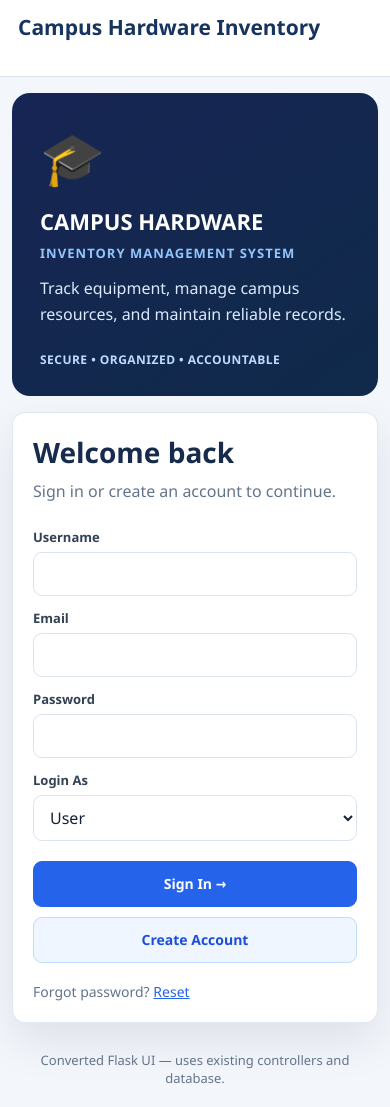
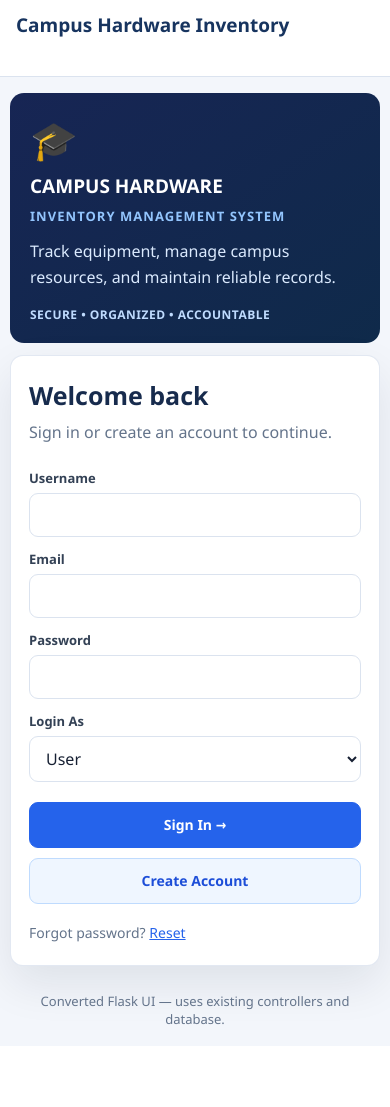
Before and after one commit to gallogoerica21-code/MIDTERM, a Flask app: page /login in a window 390 px wide. After the commit the page ends 1025 px from the top, so only its background shows below. Run offline with Flask 3, Linux system fonts and the light colour scheme.

Commit message:
Improve mobile web layouts
Co-authored-by: Copilot <223556219+Copilot@users.noreply.github.com>

```diff
--- a/static/styles.css
+++ b/static/styles.css
@@ -961,19 +963,45 @@ footer p {
     padding: 22px 18px;
   }
 
+  .site-header-inner {
+    flex-wrap: wrap;
+  }
+
+  .site-header nav {
+    justify-content: flex-start;
+  }
+
   .login-grid {
     grid-template-columns: 1fr;
     gap: 16px;
     min-height: 0;
   }
 
+  .brand-inner {
+    max-width: 560px;
+  }
+
   .brand-panel {
-    min-height: 230px;
-    padding: 28px;
+    min-height: 0;
+    padding: 24px 28px;
   }
 
   .grid {
     grid-template-columns: 1fr;
+  }
+
+  .grid > *,
+  .admin-dashboard,
+  .admin-dashboard > * {
+    min-width: 0;
+  }
+
+  .table-scroll table {
+    min-width: 640px;
+  }
+
+  .inventory-table {
+    min-width: 620px;
   }
 
   .admin-overview-cards {
@@ -990,26 +1029,75 @@ footer p {
   .site-header-inner {
     align-items: flex-start;
     flex-direction: column;
-    gap: 10px;
-    padding: 14px 18px;
+    gap: 8px;
+    padding: 14px 16px;
+  }
+
+  .site-header h1 {
+    font-size: 19px;
+    overflow-wrap: anywhere;
   }
 
   .site-header nav {
     justify-content: flex-start;
-    margin: 0 -8px;
+    margin: 0 -6px;
+    gap: 2px;
   }
 
   .site-header nav a {
-    padding: 8px;
+    padding: 8px 6px;
+    font-size: 13px;
   }
 
   main > .container {
-    padding: 16px 12px;
+    padding: 16px 10px;
   }
 
   .card {
+    padding: 18px 16px;
+    border-radius: 13px;
+  }
+
+  h2 {
+    font-size: 22px;
+  }
+
+  .login-grid {
+    gap: 12px;
+  }
+
+  .brand-panel {
     padding: 20px;
-    border-radius: 13px;
+    border-radius: 14px;
+  }
+
+  .brand-icon {
+    margin-bottom: 8px;
+    font-size: 38px;
+  }
+
+  .brand-panel h3 {
+    font-size: 19px;
+  }
+
+  .brand-panel .tagline {
+    margin-top: 14px;
+  }
+
+  .auth-card {
+    padding: 22px 18px;
+  }
+
+  .auth-card h2 {
+    font-size: 25px;
+  }
+
+  .form-actions {
+    flex-direction: column;
+  }
+
+  .form-actions > * {
+    width: 100%;
   }
 
   .filter {
@@ -1074,4 +1213,50 @@ footer p {
   td form {
     display: flex;
   }
+
+  .approval-actions,
+  .approval-actions form {
+    flex-wrap: nowrap;
+  }
+
+  .approval-actions button {
+    min-width: 76px;
+  }
+
+  footer {
+    padding: 10px 14px 18px;
+  }
 }
+
+@media (max-width: 380px) {
+  .site-header-inner {
+    padding-right: 12px;
+    padding-left: 12px;
+  }
+
+  .site-header nav {
+    margin-right: -4px;
+    margin-left: -4px;
+  }
+
+  .site-header nav a {
+    padding-right: 5px;
+    padding-left: 5px;
+    font-size: 12px;
+  }
+
+  main > .container {
+    padding-right: 8px;
+    padding-left: 8px;
+  }
+
+  .card,
+  .admin-inventory-card {
+    padding-right: 12px;
+    padding-left: 12px;
+  }
+
+  .admin-overview-cards {
+    grid-template-columns: 1fr;
+  }
+}
--- a/templates/borrow_history.html
+++ b/templates/borrow_history.html
@@ -2,6 +2,7 @@
 {% block content %}
 <section class="card">
   <h2>Borrow History</h2>
+  <div class="table-scroll">
   <table>
     <thead>
       <tr><th>Borrow ID</th><th>Student</th><th>Student ID</th><th>Item ID</th><th>Item Name</th><th>Quantity</th><th>Returned</th><th>Pay By</th><th>Status</th><th>Borrowed At</th></tr>
@@ -23,5 +24,6 @@
       {% endfor %}
     </tbody>
   </table>
+  </div>
 </section>
 {% endblock %}
--- a/templates/dashboard.html
+++ b/templates/dashboard.html
@@ -159,6 +159,7 @@
     </form>
 
     <h3 style="margin-top:18px">Inventory</h3>
+    <div class="table-scroll">
     <table>
       <thead>
         <tr><th>ID</th><th>Name</th><th>Category</th><th>Qty</th><th>Status</th></tr>
@@ -175,6 +176,7 @@
         {% endfor %}
       </tbody>
     </table>
+    </div>
   </section>
 
   {% if user.get('role') != 'ADMIN' %}
@@ -195,6 +197,7 @@
     </form>
 
     <h3 style="margin-top:18px">My Borrow Requests</h3>
+    <div class="table-scroll">
     <table>
       <thead><tr><th>ID</th><th>Item</th><th>Qty</th><th>Status</th></tr></thead>
       <tbody>
@@ -208,6 +211,7 @@
         {% endfor %}
       </tbody>
     </table>
+    </div>
   </aside>
   {% endif %}
 </div>
```
Also changed, not shown: other parts of static/styles.css (+66 -2 lines).
